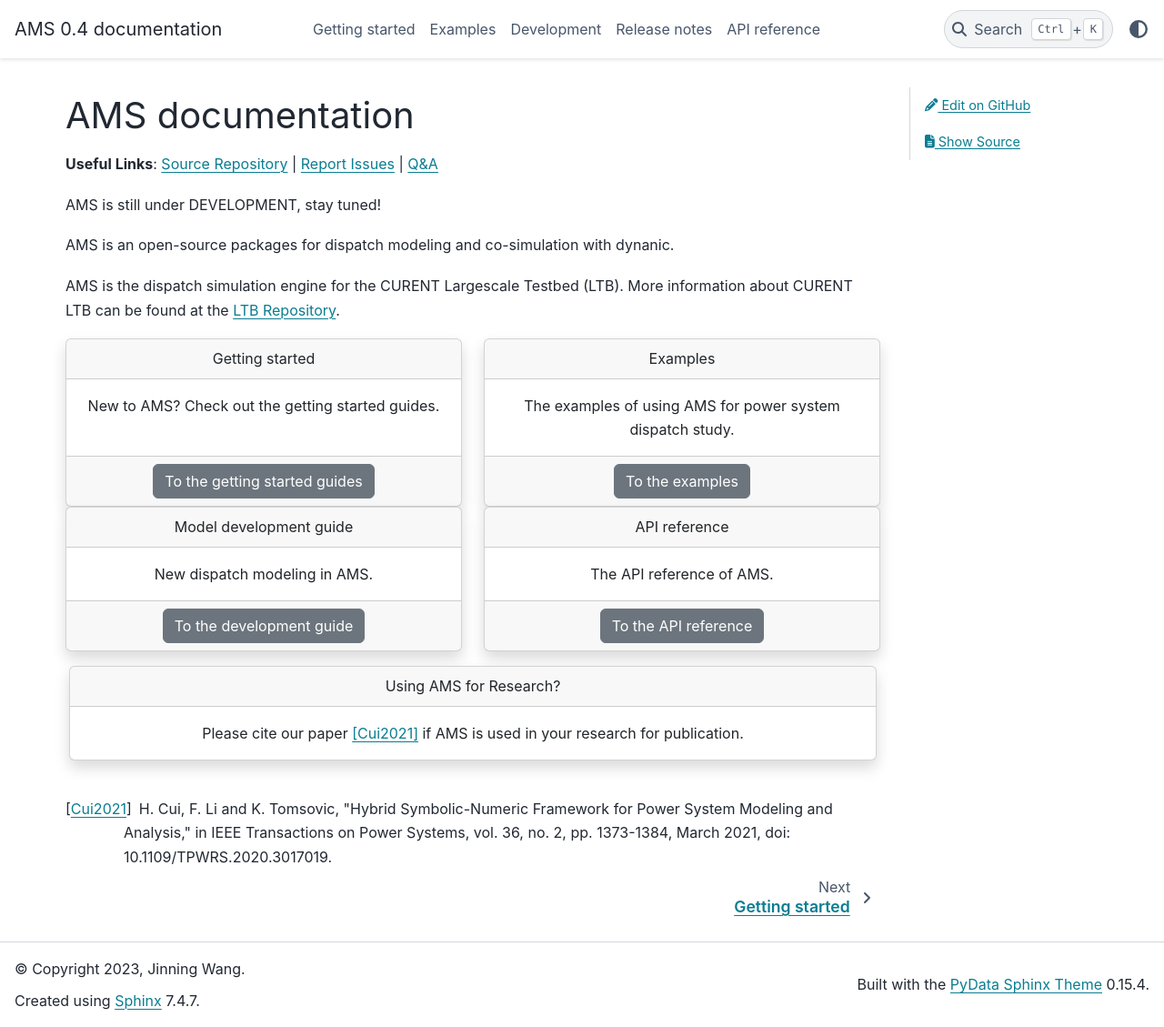
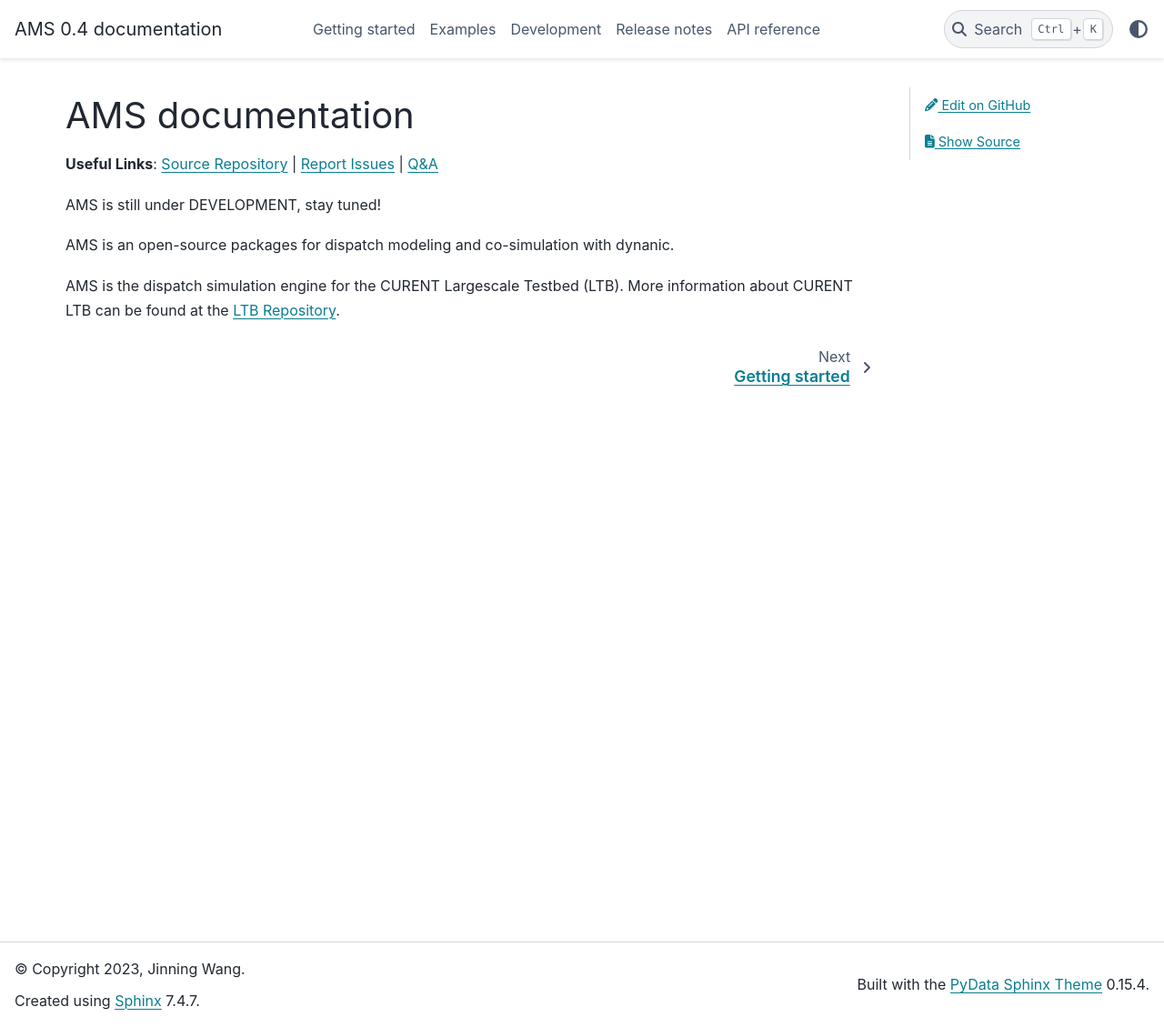
Before and after one commit to ANL-CEEESA/powersas.m, a Sphinx documentation site: the page built from doc/source/index.rst, in a window 1280 px wide and 1129 px high. Shown: the whole window at 91% size. Built offline with Sphinx 7.4.7 and the PyData theme 0.15.4, drawn with Linux system fonts in a browser that asks for light colours.

```diff
--- a/doc/source/index.rst
+++ b/doc/source/index.rst
@@ -20,79 +20,6 @@ AMS is an open-source packages for dispatch modeling and co-simulation with dyna
 AMS is the dispatch simulation engine for the CURENT Largescale Testbed (LTB).
 More information about CURENT LTB can be found at the `LTB Repository`_.
 
-.. panels::
-    :card: + intro-card text-center
-    :column: col-lg-6 col-md-6 col-sm-6 col-xs-12 d-flex
-
-    ---
-
-    Getting started
-    ^^^^^^^^^^^^^^^
-
-    New to AMS? Check out the getting started guides.
-
-    +++
-
-    .. link-button:: getting-started
-            :type: ref
-            :text: To the getting started guides
-            :classes: btn-block btn-secondary stretched-link
-
-    ---
-
-    Examples
-    ^^^^^^^^
-
-    The examples of using AMS for power system dispatch study.
-
-    +++
-
-    .. link-button:: scripting_examples
-            :type: ref
-            :text: To the examples
-            :classes: btn-block btn-secondary stretched-link
-
-    ---
-
-    Model development guide
-    ^^^^^^^^^^^^^^^^^^^^^^^
-
-    New dispatch modeling in AMS.
-
-    +++
-
-    .. link-button:: development
-            :type: ref
-            :text: To the development guide
-            :classes: btn-block btn-secondary stretched-link
-    ---
-
-    API reference
-    ^^^^^^^^^^^^^
-
-    The API reference of AMS.
-
-    +++
-
-    .. link-button:: api_reference
-            :type: ref
-            :text: To the API reference
-            :classes: btn-block btn-secondary stretched-link
-
-    ---
-    :column: col-12 p-3
-
-    Using AMS for Research?
-    ^^^^^^^^^^^^^^^^^^^^^^^^^
-    Please cite our paper [Cui2021]_ if AMS is used in your research for
-    publication.
-
-
-.. [Cui2021] H. Cui, F. Li and K. Tomsovic, "Hybrid Symbolic-Numeric Framework
-       for Power System Modeling and Analysis," in IEEE Transactions on Power
-       Systems, vol. 36, no. 2, pp. 1373-1384, March 2021, doi:
-       10.1109/TPWRS.2020.3017019.
-
 
 .. toctree::
    :maxdepth: 3
```
